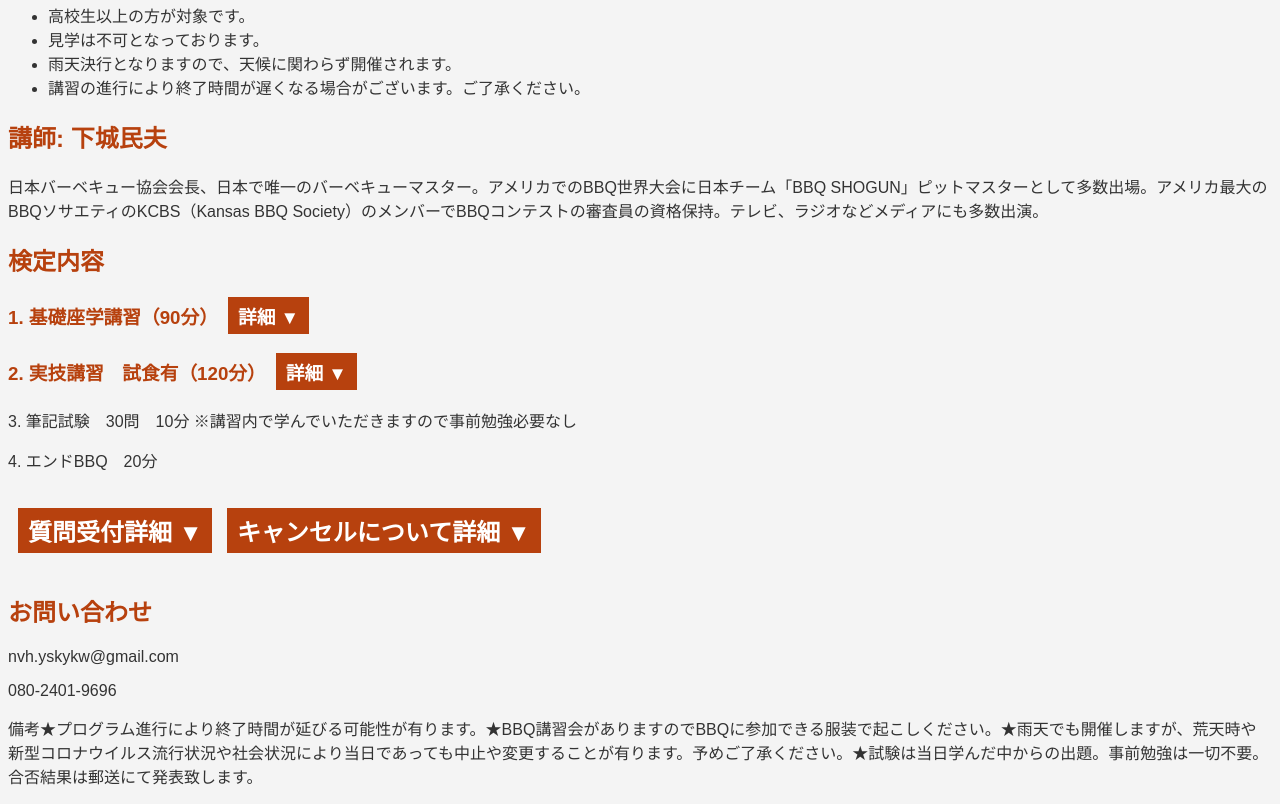
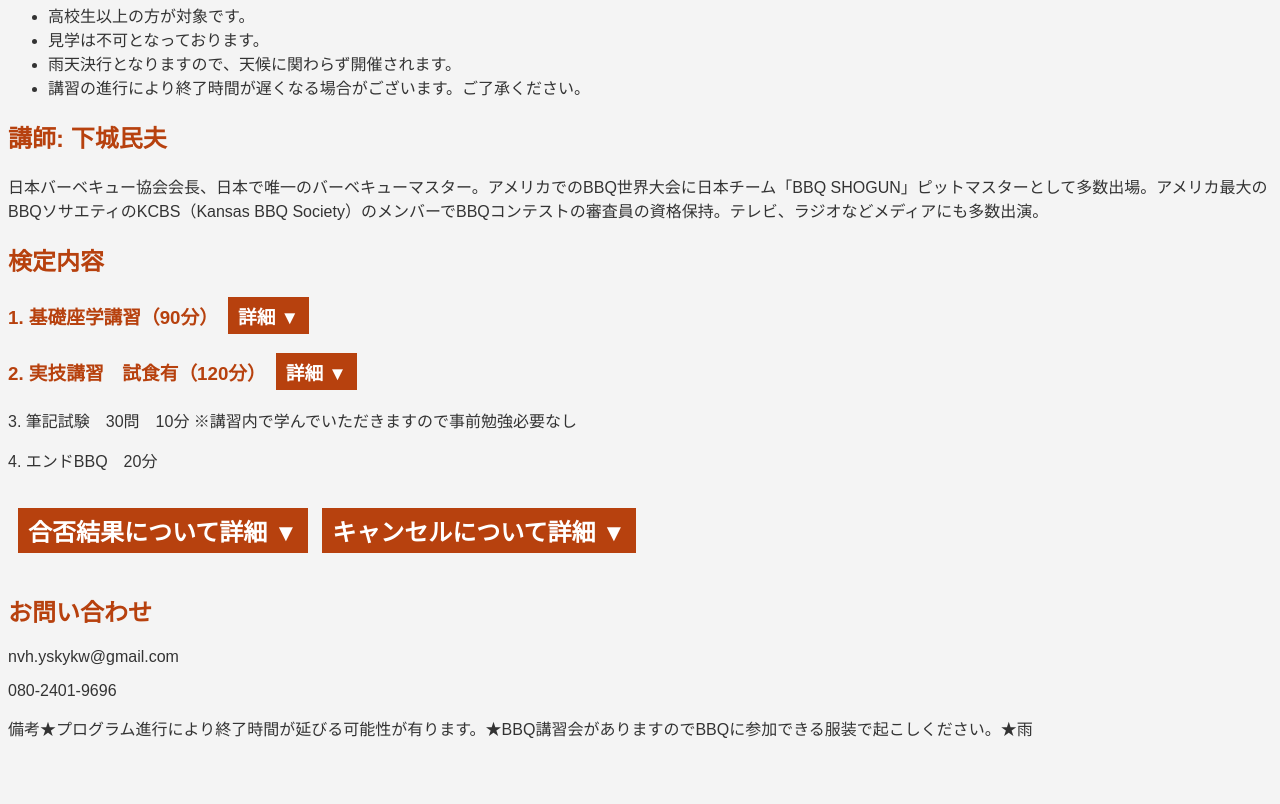
Before and after one commit to nikunoiseya/www., a plain HTML site: page index.html in a window 1280 px wide. Shown: the part 974-1778 px from the top of the page. After the commit the page ends 1730 px from the top, so only its background shows below. Drawn offline with Linux system fonts and the light colour scheme.

Commit message:
Update index.html
iseya7

```diff
--- a/index.html
+++ b/index.html
@@ -103,16 +103,16 @@
     </div>
     <p>3. 筆記試験　30問　10分 ※講習内で学んでいただきますので事前勉強必要なし</p>
     <p>4. エンドBBQ　20分</p>
-    <h2 id="content3-button" class="toggle" onclick="toggleContent('content3')">質問受付<span>詳細 ▼</span></h2>
+    <h2 id="content3-button" class="toggle" onclick="toggleContent('content3')">合否結果について詳細<span> ▼</span></h2>
     <div id="content3" class="content">
         <p>合否結果は郵送でお届けします。</p>
         <p>合格者対象に希望者は「日本バーベキュー協会BBQインストラクター」に認定します。</p>
         <p>BBQ検定に合格された方限定で、日本バーベキュー協会　認定BBQインストラクター登録が可能になります。</p>
-        <p>初級BBQ インストラクタ ー 登録費 別途 3300 円（ 税込み・ 初回年会費免除）</p>
+        <p>初級 BBQ インストラクタ ー 登録費 別途 3300円（ 税込み・ 初回年会費免除）</p>
         <p>※初年度年会費検定試験合格後インストラクターご登録いただいた方には、BBQ検定に合格したことが認定され、 「BBQインストラクター」であることを証明する認定証とIDカードが日本バーベキュー協会より発行されます（一ヶ月後）</p>
         <p>※公認「BBQインストラクター」は、中級BBQインストラクターの受検資格、日本バーベキュー協会開催イベント優先参加、認定バッジやインストラクターグッズなど日本バーベキュー協会限定グッズの購入も可能になります。</p>
     </div>
-    <h2 id="content4-button" class="toggle" onclick="toggleContent('content4')">キャンセルについて<span>詳細 ▼</span></h2>
+    <h2 id="content4-button" class="toggle" onclick="toggleContent('content4')">キャンセルについて詳細<span> ▼</span></h2>
     <div id="content4" class="content">
         <ul>
             <li>開催日の7日前より30%</li>
@@ -124,6 +124,4 @@
     <h2>お問い合わせ</h2>
     <p>nvh.yskykw@gmail.com</p>
     <p>080-2401-9696</p>
-    <p>備考★プログラム進行により終了時間が延びる可能性が有ります。★BBQ講習会がありますのでBBQに参加できる服装で起こしください。★雨天でも開催しますが、荒天時や新型コロナウイルス流行状況や社会状況により当日であっても中止や変更することが有ります。予めご了承ください。★試験は当日学んだ中からの出題。事前勉強は一切不要。合否結果は郵送にて発表致します。</p>
-</body>
-</html>
+    <p>備考★プログラム進行により終了時間が延びる可能性が有ります。★BBQ講習会がありますのでBBQに参加できる服装で起こしください。★雨
```
